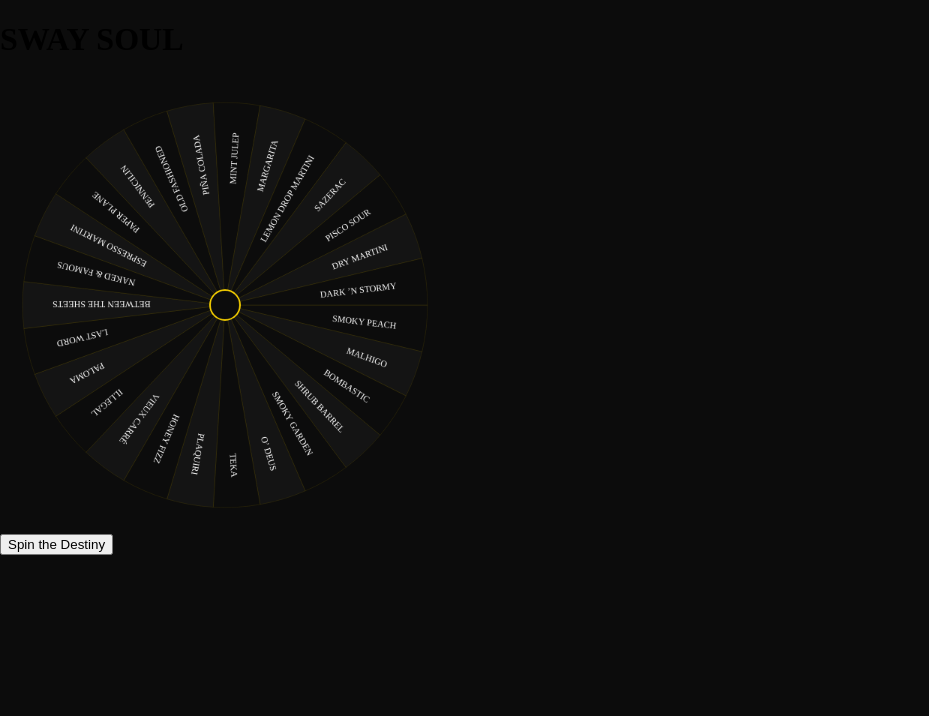
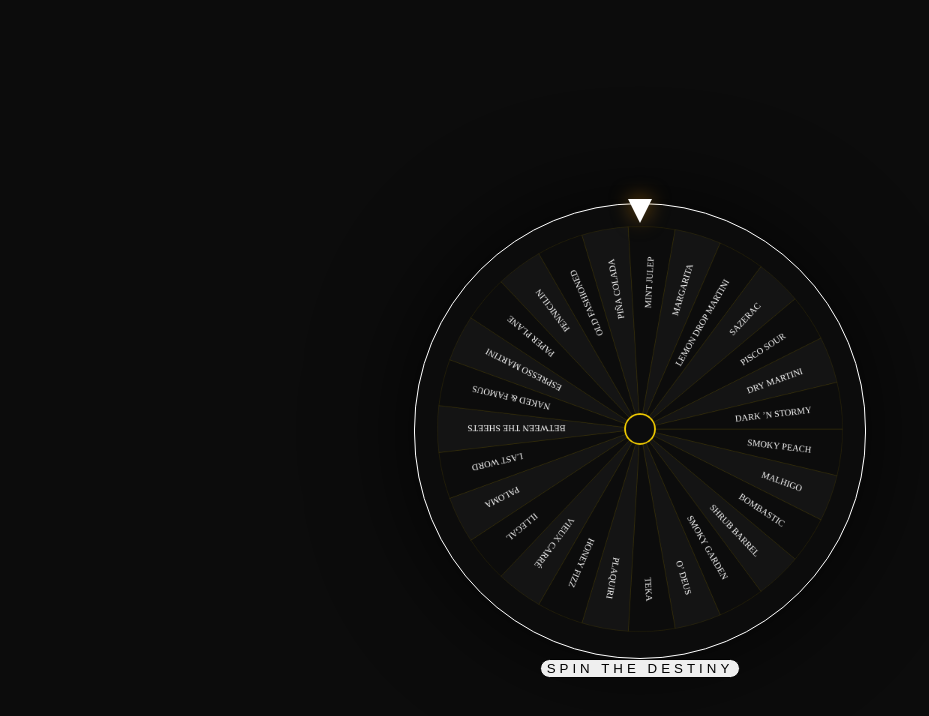
Before and after one commit to RajaaiGHassan/bar-spinner, a Next.js app: page / in a window 1280 px wide. Shown: the top 716 px of the page, without its empty margins (0-929 px from the left). Built offline with nearby package versions, Linux system fonts and the light colour scheme; a web font is replaced by a local one.

Commit message:
swaysoul style

```diff
--- a/app/globals.css
+++ b/app/globals.css
@@ -1,8 +1,19 @@
+@tailwind base;
+@tailwind components;
+@tailwind utilities;
+
 @import url('https://fonts.googleapis.com/css2?family=Aboreto&display=swap');
 
 body {
   font-family: 'Aboreto', cursive;
   margin: 0;
   padding: 0;
-  background: #0c0c0c; /* Matches Sway Soul's background */
+  background: #0c0c0c;
+  color: white;
 }
+
+/* This adds the gold shimmer effect for the title */
+@keyframes shine {
+  0% { background-position: -200% 0; }
+  100% { background-position: 200% 0; }
+}
```
